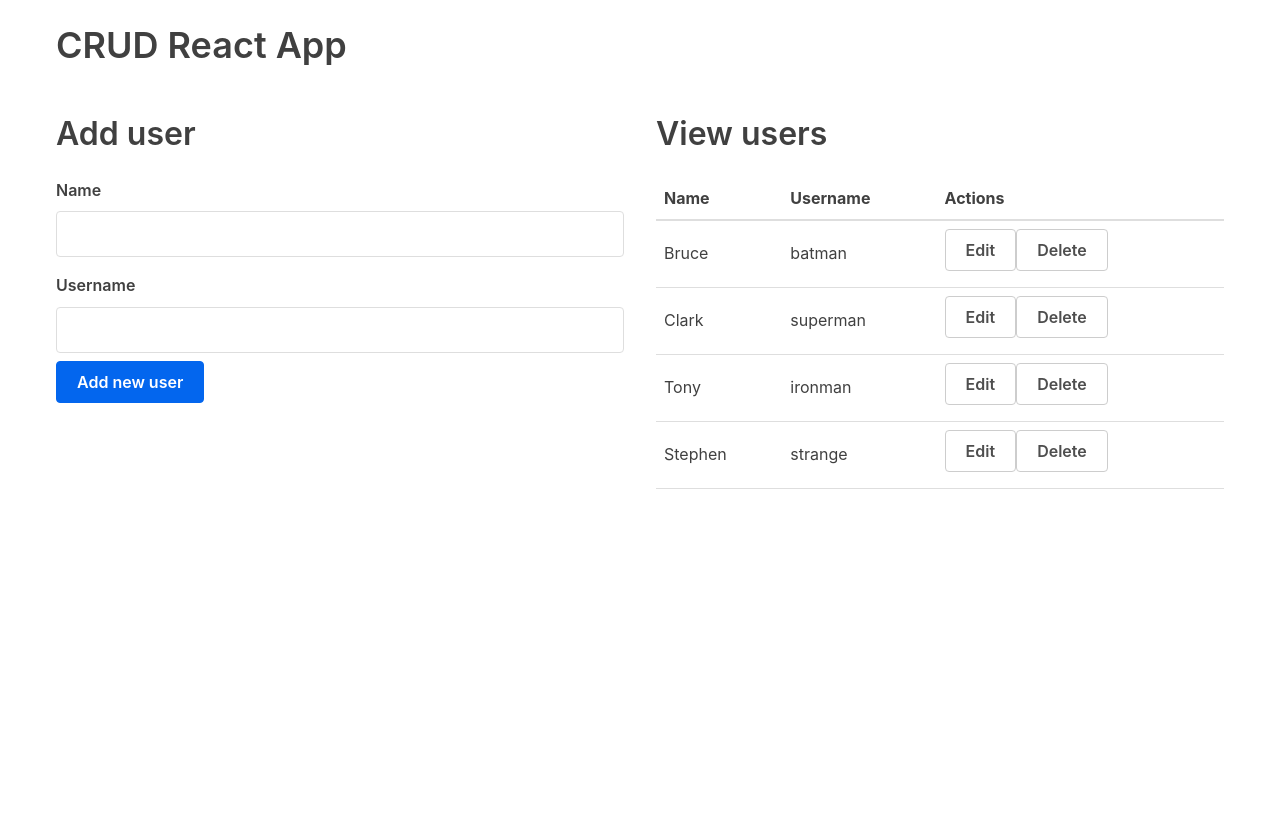
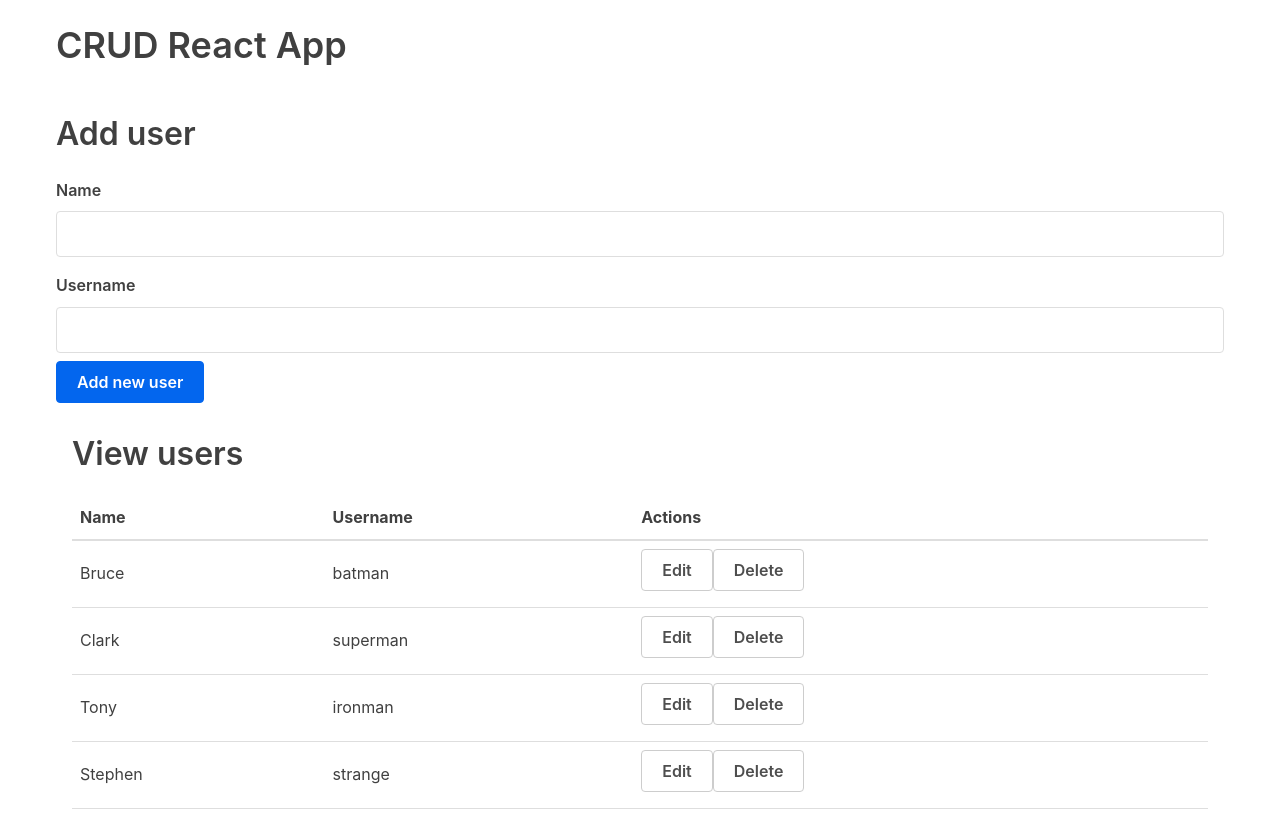
Before and after one commit to mjuncobranco/CRUD-React-APP, a React (Create React App) app in the folder react-hooks/: page / in a window 1280 px wide. Before the commit the page ends 800 px from the top, so only its background shows below. Built offline with nearby package versions, Linux system fonts and the light colour scheme.

Commit message:
imported EditUserForm component  & added conditional rendering to display it while on editing state, connected EditUserForm to setEditing, currentUser & updateUser to enable user's name&username input editing

```diff
--- a/react-hooks/src/App.js
+++ b/react-hooks/src/App.js
@@ -1,9 +1,9 @@
 import React, { useState } from "react";
 import UserTable from "./tables/UserTable";
 import AddUserForm from "./forms/AddUserForm";
+import EditUserForm from "./forms/EditUserForm";
 
 function App() {
-
   const usersData = [
     { id: 1, name: "Bruce", username: "batman" },
     { id: 2, name: "Clark", username: "superman" },
@@ -11,43 +11,52 @@ function App() {
     { id: 4, name: "Stephen", username: "strange" },
   ];
 
-  const [users, setUsers]= useState(usersData);
+  const [users, setUsers] = useState(usersData);
 
   const addUser = (user) => {
-    user.id = users.length + 1
-    setUsers([...users, user])
-
-  }
+    user.id = users.length + 1;
+    setUsers([...users, user]);
+  };
 
   const deleteUser = (id) => {
-    setUsers(users.filter((user) => user.id !== id))
-  }
+    setUsers(users.filter((user) => user.id !== id));
+  };
 
   const [editing, setEditing] = useState(false);
 
-  const initialFormState= {id:null, name:"", username:""};
-  const [currentUser, setCurrentUser]= useState(initialFormState);
+  const initialFormState = { id: null, name: "", username: "" };
+  const [currentUser, setCurrentUser] = useState(initialFormState);
 
-  const editRow = (user)=> {
+  const editRow = (user) => {
     setEditing(true);
-    setCurrentUser({id: user.id, name: user.name, username: user.username})
-  }
+    setCurrentUser({ id: user.id, name: user.name, username: user.username });
+  };
 
-
-
+  const updateUser = (id, updatedUser) => {
+    setEditing(false);
+    setUsers(users.map((user) => (user.id === id ? updatedUser : user)));
+  };
 
   return (
     <div className="container">
       <h1>CRUD React App </h1>
       <div className="flex-row">
         <div className="flex-large">
-          <h2>Add user</h2>
-          <AddUserForm addUser={addUser}/>
-        </div>
-        <div className="flex-large">
-          <h2>View users</h2>
-          <UserTable users={users} deleteUser={deleteUser} editRow={editRow}/>
-
+          {editing ? (
+            <div>
+              <h2>Edit User</h2>
+              <EditUserForm setEditing={setEditing} currentUser={currentUser} updateUser={updateUser} />
+              </div>
+          ): (
+            <div>
+                <h2>Add user</h2>
+                <AddUserForm addUser={addUser} />
+            </div>
+            )}
+          <div className="flex-large">
+            <h2>View users</h2>
+            <UserTable users={users} deleteUser={deleteUser} editRow={editRow} />
+          </div>
         </div>
       </div>
     </div>
```
